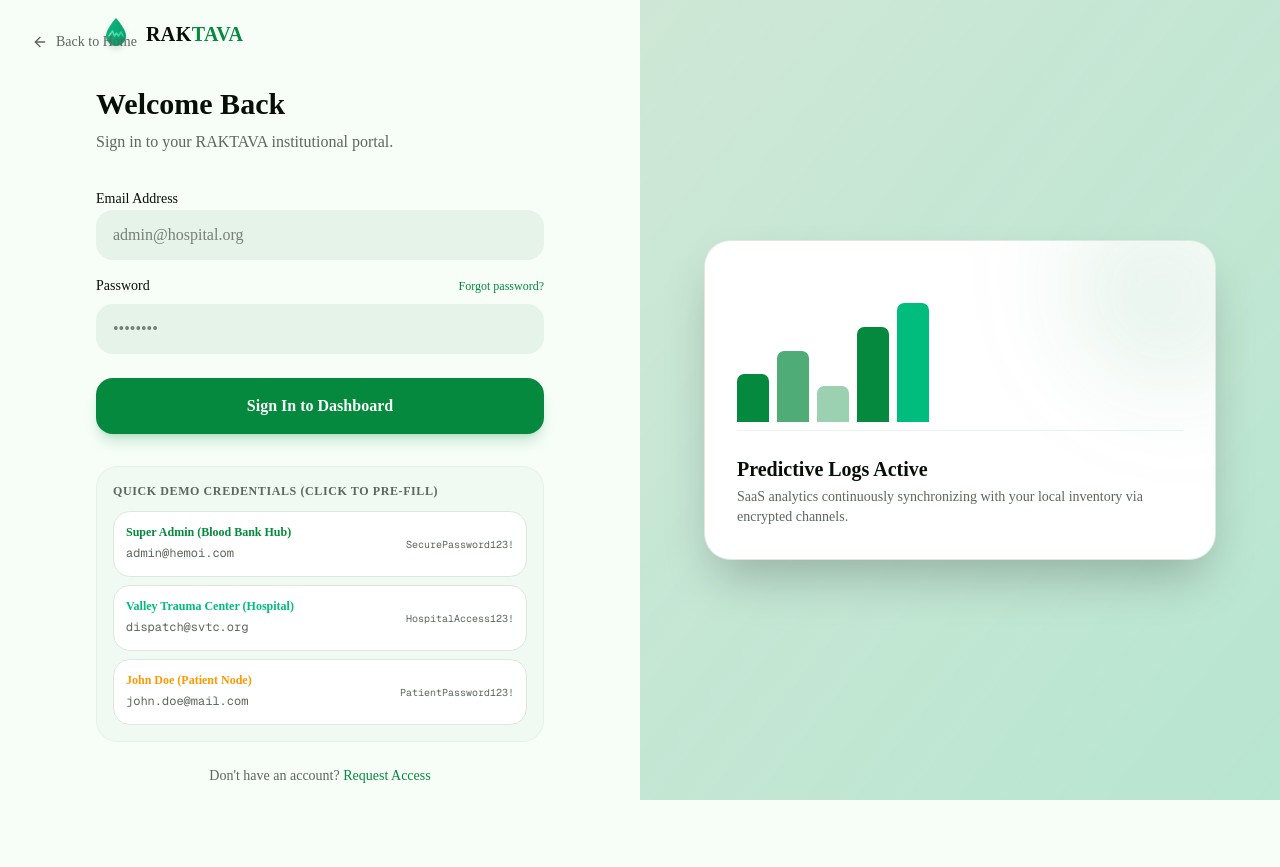
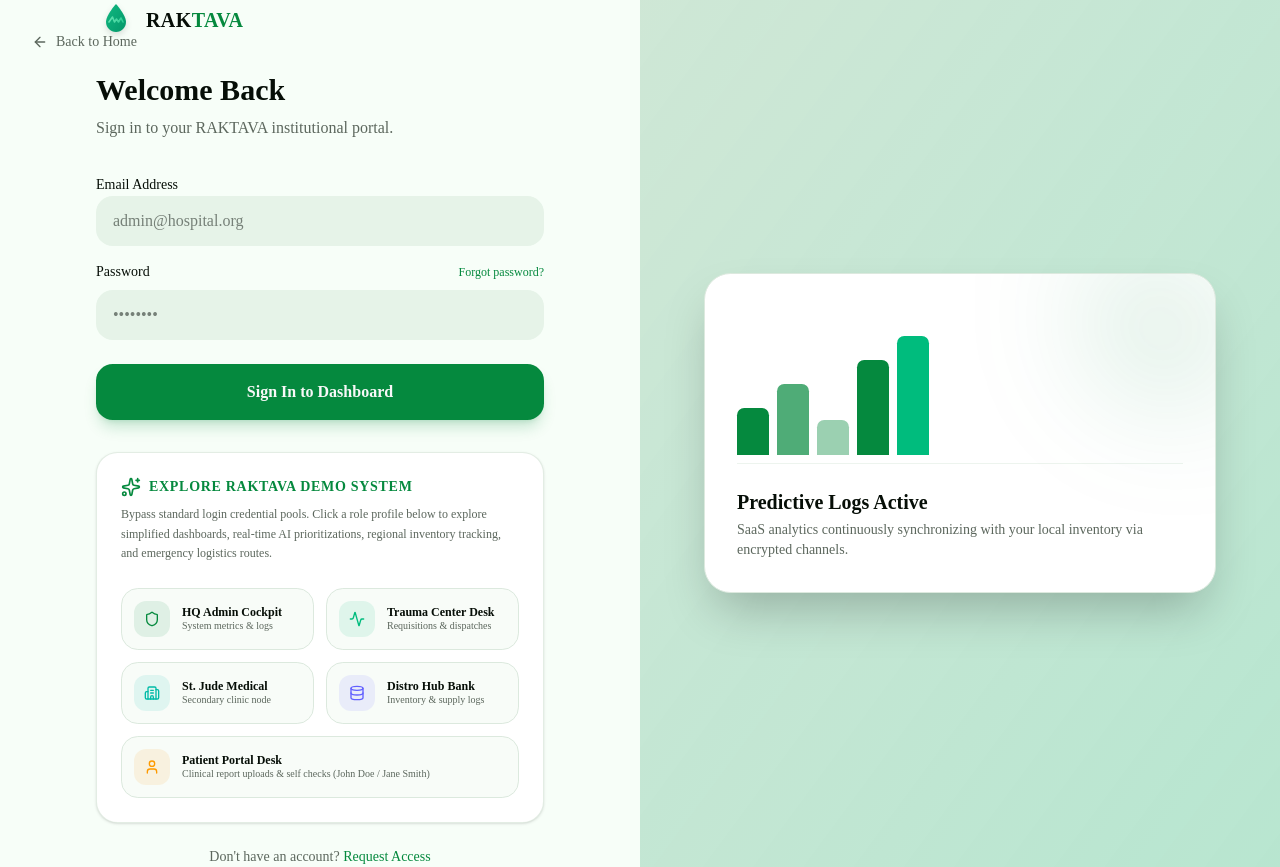
Before and after one commit to CodeSage4D/HemoAI, a Next.js app in the folder frontend/: page /login in a window 1280 px wide. Before the commit the page ends 800 px from the top, so only its background shows below. Built offline with nearby package versions, Linux system fonts and the light colour scheme; no server answers.

Commit message:
feat(login): implement explore role profiles panel with instant auto-login

```diff
--- a/frontend/src/app/(auth)/login/page.tsx
+++ b/frontend/src/app/(auth)/login/page.tsx
@@ -3,7 +3,7 @@
 import { useState } from "react";
 import { motion, AnimatePresence } from "framer-motion";
 import Link from "next/link";
-import { ArrowLeft, Loader2 } from "lucide-react";
+import { ArrowLeft, Loader2, Shield, Activity, Building2, Database, User, Sparkles } from "lucide-react";
 import { Logo } from "@/components/Logo";
 import { authApi } from "@/lib/api";
 import { useAuth } from "@/context/AuthContext";
@@ -22,6 +22,25 @@ export default function LoginPage() {
 
     try {
       const data = await authApi.login(email, password);
+      login(data.token);
+    } catch (err: unknown) {
+      if (err instanceof Error) {
+         setError(err.message || "Failed to login. Check credentials.");
+      } else {
+         setError("Failed to login. Check credentials.");
+      }
+      setLoading(false);
+    }
+  };
+
+  const handleDirectLogin = async (demoEmail: string, demoPassword: string) => {
+    setError("");
+    setLoading(true);
+    setEmail(demoEmail);
+    setPassword(demoPassword);
+
+    try {
+      const data = await authApi.login(demoEmail, demoPassword);
       login(data.token);
     } catch (err: unknown) {
       if (err instanceof Error) {
@@ -75,59 +94,92 @@ export default function LoginPage() {
               </button>
             </form>
 
-            {/* Quick Demo Credentials Panel */}
-            <div className="mt-8 border border-border/50 rounded-2xl p-4 bg-muted/40">
-              <span className="text-xs font-semibold text-muted-foreground uppercase tracking-wider block mb-3">
-                Quick Demo Credentials (Click to pre-fill)
-              </span>
-              <div className="grid grid-cols-1 gap-2">
+            {/* EXPLORE RAKTAVA DEMO SYSTEM */}
+            <div className="mt-8 border border-border/80 rounded-2xl p-6 bg-card shadow-sm">
+              <div className="flex items-center gap-2 mb-2 text-primary">
+                <Sparkles className="w-5 h-5" />
+                <span className="text-sm font-bold uppercase tracking-wider">
+                  EXPLORE RAKTAVA DEMO SYSTEM
+                </span>
+              </div>
+              <p className="text-xs text-muted-foreground mb-6 leading-relaxed">
+                Bypass standard login credential pools. Click a role profile below to explore simplified dashboards, real-time AI prioritizations, regional inventory tracking, and emergency logistics routes.
+              </p>
+
+              <div className="grid grid-cols-1 sm:grid-cols-2 gap-3">
+                {/* Profile 1 */}
                 <button
                   type="button"
-                  onClick={() => {
-                    setEmail("admin@hemoi.com");
-                    setPassword("SecurePassword123!");
-                  }}
-                  className="flex flex-col sm:flex-row sm:items-center justify-between text-left p-3 rounded-xl border border-border bg-card hover:bg-muted/50 hover:border-primary/30 transition-all group cursor-pointer"
+                  onClick={() => handleDirectLogin("admin@hemoi.com", "SecurePassword123!")}
+                  className="flex items-center gap-3 text-left p-3 rounded-xl border border-border bg-muted/30 hover:bg-primary/5 hover:border-primary/40 transition-all group cursor-pointer"
                 >
+                  <div className="p-2.5 rounded-lg bg-primary/10 text-primary group-hover:bg-primary group-hover:text-primary-foreground transition-all">
+                    <Shield className="w-4 h-4" />
+                  </div>
                   <div>
-                    <span className="text-xs font-bold text-primary block">Super Admin (Blood Bank Hub)</span>
-                    <span className="text-xs text-muted-foreground font-mono">admin@hemoi.com</span>
+                    <span className="text-xs font-bold text-foreground block group-hover:text-primary transition-colors">HQ Admin Cockpit</span>
+                    <span className="text-[10px] text-muted-foreground block leading-tight">System metrics & logs</span>
                   </div>
-                  <span className="text-[10px] text-muted-foreground group-hover:text-primary font-mono transition-colors mt-1 sm:mt-0">
-                    SecurePassword123!
-                  </span>
                 </button>
+
+                {/* Profile 2 */}
                 <button
                   type="button"
-                  onClick={() => {
-                    setEmail("dispatch@svtc.org");
-                    setPassword("HospitalAccess123!");
-                  }}
-                  className="flex flex-col sm:flex-row sm:items-center justify-between text-left p-3 rounded-xl border border-border bg-card hover:bg-muted/50 hover:border-emerald-500/30 transition-all group cursor-pointer"
+                  onClick={() => handleDirectLogin("dispatch@svtc.org", "HospitalAccess123!")}
+                  className="flex items-center gap-3 text-left p-3 rounded-xl border border-border bg-muted/30 hover:bg-emerald-500/5 hover:border-emerald-500/40 transition-all group cursor-pointer"
                 >
+                  <div className="p-2.5 rounded-lg bg-emerald-500/10 text-emerald-500 group-hover:bg-emerald-500 group-hover:text-white transition-all">
+                    <Activity className="w-4 h-4" />
+                  </div>
                   <div>
-                    <span className="text-xs font-bold text-emerald-500 block">Valley Trauma Center (Hospital)</span>
-                    <span className="text-xs text-muted-foreground font-mono">dispatch@svtc.org</span>
+                    <span className="text-xs font-bold text-foreground block group-hover:text-emerald-500 transition-colors">Trauma Center Desk</span>
+                    <span className="text-[10px] text-muted-foreground block leading-tight">Requisitions & dispatches</span>
                   </div>
-                  <span className="text-[10px] text-muted-foreground group-hover:text-emerald-500 font-mono transition-colors mt-1 sm:mt-0">
-                    HospitalAccess123!
-                  </span>
                 </button>
+
+                {/* Profile 3 */}
                 <button
                   type="button"
-                  onClick={() => {
-                    setEmail("john.doe@mail.com");
-                    setPassword("PatientPassword123!");
-                  }}
-                  className="flex flex-col sm:flex-row sm:items-center justify-between text-left p-3 rounded-xl border border-border bg-card hover:bg-muted/50 hover:border-amber-500/30 transition-all group cursor-pointer"
+                  onClick={() => handleDirectLogin("stjude@hemoi.com", "HospitalAccess123!")}
+                  className="flex items-center gap-3 text-left p-3 rounded-xl border border-border bg-muted/30 hover:bg-teal-500/5 hover:border-teal-500/40 transition-all group cursor-pointer"
                 >
+                  <div className="p-2.5 rounded-lg bg-teal-500/10 text-teal-500 group-hover:bg-teal-500 group-hover:text-white transition-all">
+                    <Building2 className="w-4 h-4" />
+                  </div>
                   <div>
-                    <span className="text-xs font-bold text-amber-500 block">John Doe (Patient Node)</span>
-                    <span className="text-xs text-muted-foreground font-mono">john.doe@mail.com</span>
+                    <span className="text-xs font-bold text-foreground block group-hover:text-teal-500 transition-colors">St. Jude Medical</span>
+                    <span className="text-[10px] text-muted-foreground block leading-tight">Secondary clinic node</span>
                   </div>
-                  <span className="text-[10px] text-muted-foreground group-hover:text-amber-500 font-mono transition-colors mt-1 sm:mt-0">
-                    PatientPassword123!
-                  </span>
+                </button>
+
+                {/* Profile 4 */}
+                <button
+                  type="button"
+                  onClick={() => handleDirectLogin("bank@hemoi.com", "BankAccess123!")}
+                  className="flex items-center gap-3 text-left p-3 rounded-xl border border-border bg-muted/30 hover:bg-indigo-500/5 hover:border-indigo-500/40 transition-all group cursor-pointer"
+                >
+                  <div className="p-2.5 rounded-lg bg-indigo-500/10 text-indigo-500 group-hover:bg-indigo-500 group-hover:text-white transition-all">
+                    <Database className="w-4 h-4" />
+                  </div>
+                  <div>
+                    <span className="text-xs font-bold text-foreground block group-hover:text-indigo-500 transition-colors">Distro Hub Bank</span>
+                    <span className="text-[10px] text-muted-foreground block leading-tight">Inventory & supply logs</span>
+                  </div>
+                </button>
+
+                {/* Profile 5 */}
+                <button
+                  type="button"
+                  onClick={() => handleDirectLogin("john.doe@mail.com", "PatientPassword123!")}
+                  className="flex items-center gap-3 text-left p-3 rounded-xl border border-border bg-muted/30 hover:bg-amber-500/5 hover:border-amber-500/40 transition-all group cursor-pointer sm:col-span-2"
+                >
+                  <div className="p-2.5 rounded-lg bg-amber-500/10 text-amber-500 group-hover:bg-amber-500 group-hover:text-white transition-all">
+                    <User className="w-4 h-4" />
+                  </div>
+                  <div>
+                    <span className="text-xs font-bold text-foreground block group-hover:text-amber-500 transition-colors">Patient Portal Desk</span>
+                    <span className="text-[10px] text-muted-foreground block leading-tight">Clinical report uploads & self checks (John Doe / Jane Smith)</span>
+                  </div>
                 </button>
               </div>
             </div>
```
Also changed, not shown: 1 other file (tests, documents, lock files or other folders).
